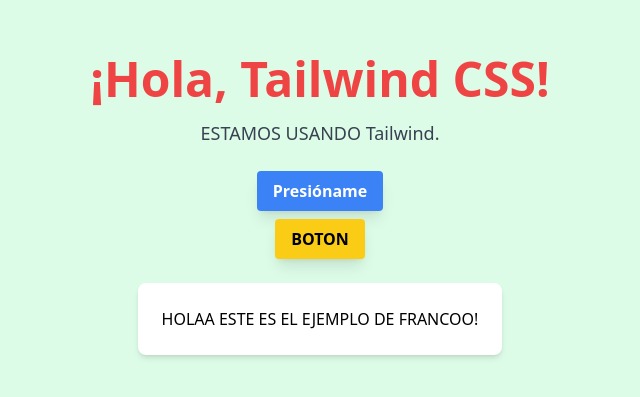
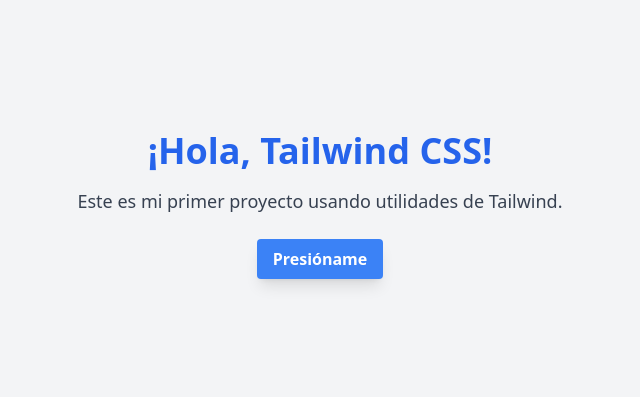
Before and after one commit to francor36/Tailwind, a plain HTML site: page index.html in a window 1280 px wide. Shown: the part 195-592 px from the top of the page, without its empty margins (320-960 px from the left). Drawn offline with nearby package versions, Linux system fonts and the light colour scheme.

Commit message:
Versión vanilla

```diff
--- a/index.html
+++ b/index.html
@@ -7,29 +7,19 @@
     <!-- Importar Tailwind desde CDN -->
     <script src="https://cdn.tailwindcss.com"></script>
   </head>
-  <body class="bg-green-100 flex flex-col items-center justify-center min-h-screen">
+  <body class="bg-gray-100 flex flex-col items-center justify-center min-h-screen">
 
-    <h1 class="text-5xl font-bold text-red-500 mb-4">
+    <h1 class="text-4xl font-bold text-blue-600 mb-4">
       ¡Hola, Tailwind CSS!
     </h1>
 
     <p class="text-lg text-gray-700 mb-6">
-      ESTAMOS USANDO Tailwind.
+      Este es mi primer proyecto usando utilidades de Tailwind.
     </p>
 
     <button class="bg-blue-500 hover:bg-blue-700 text-white font-semibold py-2 px-4 rounded shadow-lg">
       Presióname
     </button>
 
-    <button class="bg-yellow-400 text-black font-semibold py-2 px-4 rounded shadow-lg mt-2">
-      BOTON
-    </button>
-
-    <div class="p-6 bg-white rounded-lg shadow-md mt-6">
-      <p>
-        HOLAA ESTE ES EL EJEMPLO DE FRANCOO!
-      </p>
-    </div>
-
   </body>
 </html>
```
